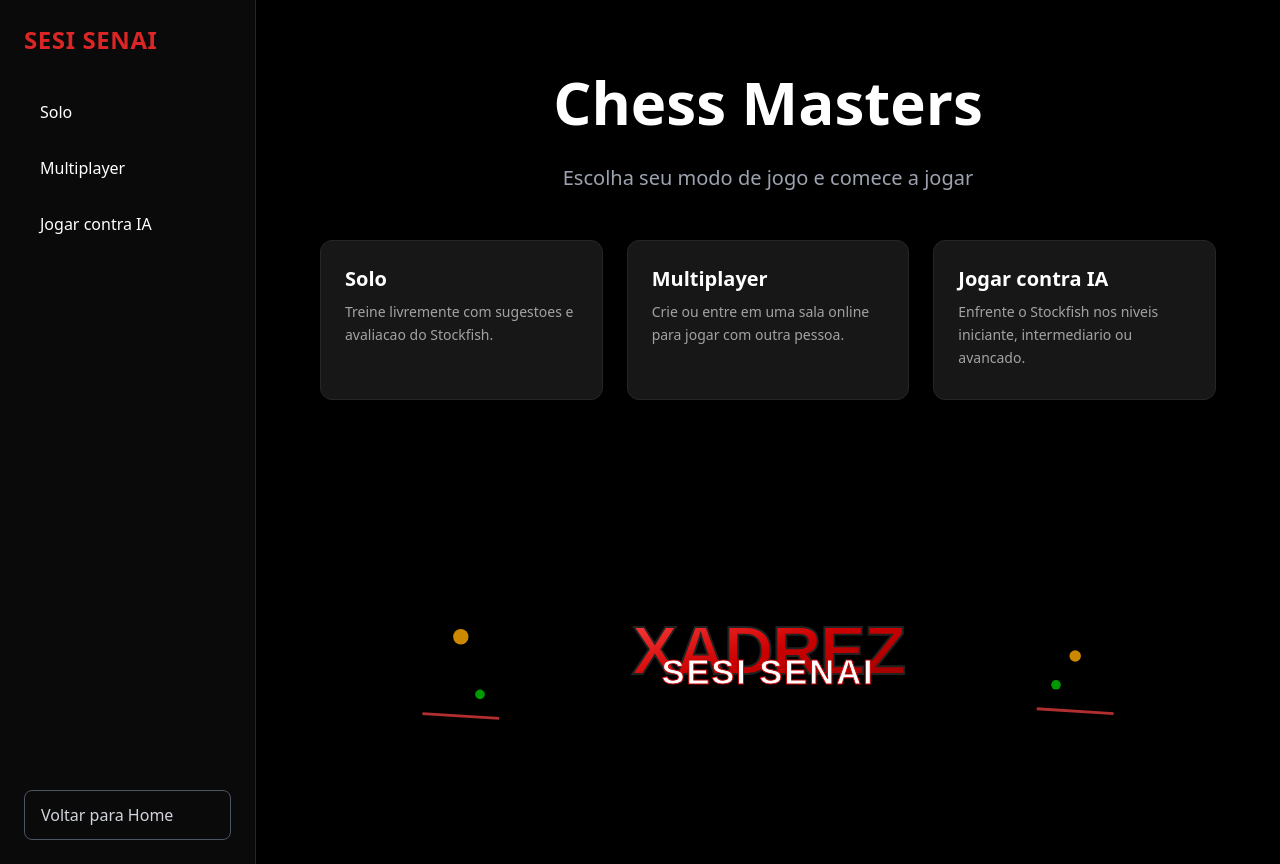
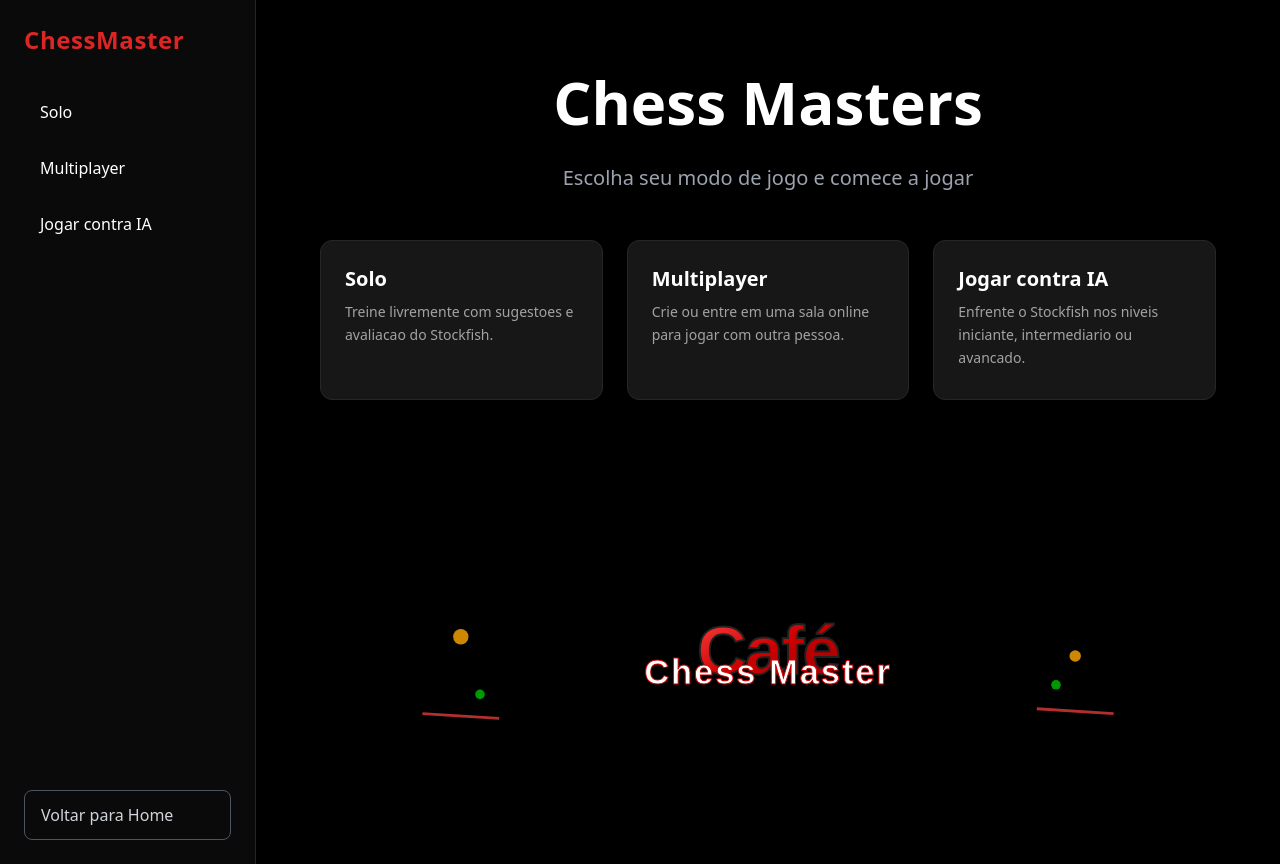
Before and after one commit to 041067/Jogo-de-xadrez, a Next.js app: page / in a window 1280 px wide. Built offline with nearby package versions, Linux system fonts and the light colour scheme.

Commit message:
Modificado o nome do projeto por fins de direito de imagem

```diff
--- a/src/components/ChessGraffiti.tsx
+++ b/src/components/ChessGraffiti.tsx
@@ -33,7 +33,7 @@
           letterSpacing="-2"
           style={{ filter: "url(#roughen)", opacity: 0.3 }}
         >
-          XADREZ
+          Café
         </text>
 
         {/* Main text with gradient */}
@@ -49,10 +49,10 @@
           fontFamily="Arial, sans-serif"
           letterSpacing="-2"
         >
-          XADREZ
+          Café
         </text>
 
-        {/* Second line - SESI SENAI */}
+        {/* Second line - Chess Master */}
         <text
           x="50%"
           y="120"
@@ -65,7 +65,7 @@
           fontFamily="Arial, sans-serif"
           letterSpacing="2"
         >
-          SESI SENAI
+          Chess Master
         </text>
 
         {/* Decorative elements */}
--- a/src/components/Sidebar.tsx
+++ b/src/components/Sidebar.tsx
@@ -36,7 +36,7 @@
           className="text-2xl font-bold text-red-600 tracking-wide cursor-pointer hover:text-red-500 transition-colors mt-12 md:mt-0"
           onClick={() => goTo("/")}
         >
-          SESI SENAI
+          ChessMaster
         </div>
 
         <nav className="flex flex-col gap-2">
```
